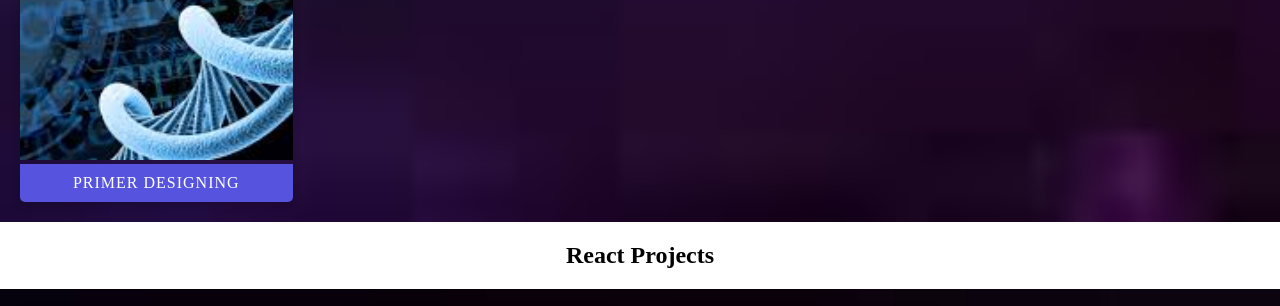
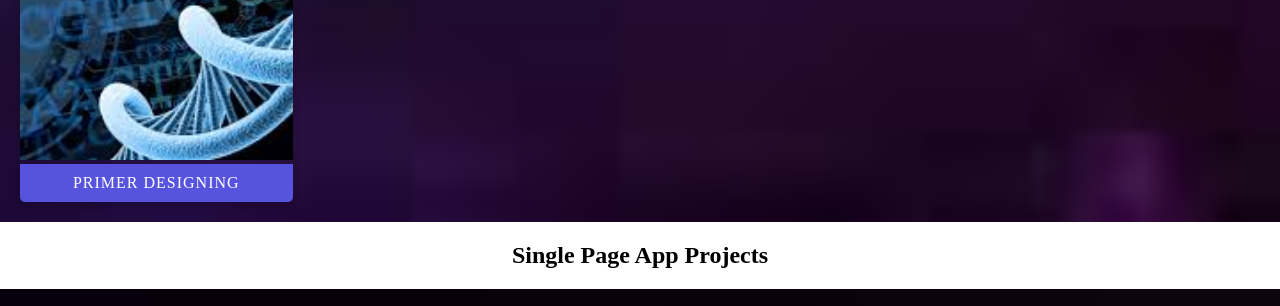
Before and after one commit to AjabGul/ajab-javascriptprojects, a plain HTML site: page index.html in a window 1280 px wide. Shown: the part 3768-4074 px from the top of the page. Drawn offline with Linux system fonts and the light colour scheme.

Commit message:
Update index.html

```diff
--- a/index.html
+++ b/index.html
@@ -177,7 +177,7 @@
     </main>
 
     <div class="react" id="react">
-        <h2>React Projects</h2>
+        <h2>Single Page App Projects</h2>
     </div>
 
     <main id="main">
```
